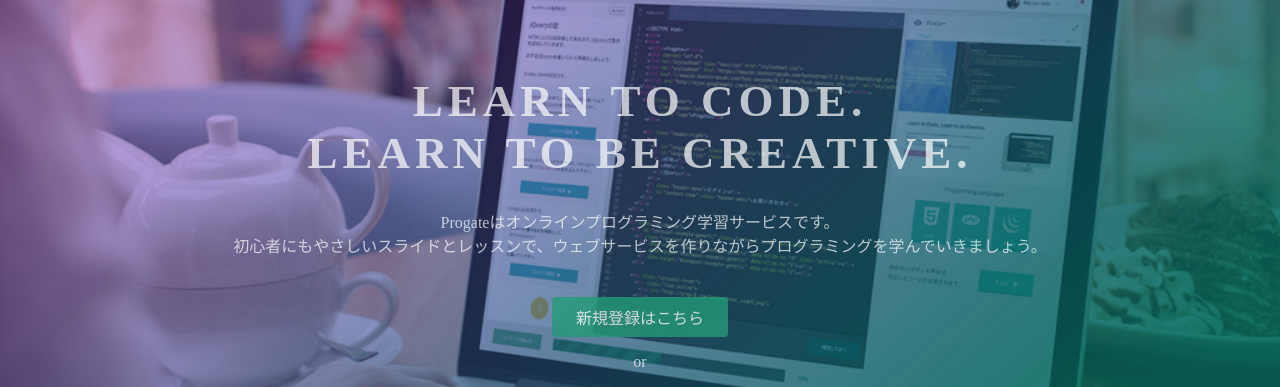
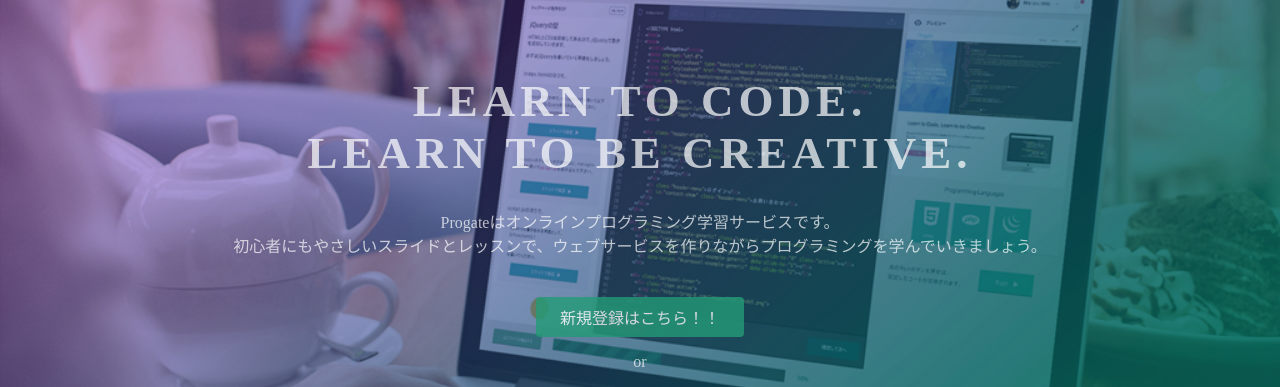
Before and after one commit to namoy/namoy.github.io, a plain HTML site: page index.html in a window 1280 px wide. Shown: the part 135-522 px from the top of the page. Drawn offline with Linux system fonts and the light colour scheme.

Commit message:
Update index.html

```diff
--- a/index.html
+++ b/index.html
@@ -26,7 +26,7 @@
       <h1>LEARN TO CODE.<br>LEARN TO BE CREATIVE.</h1>
       <p>Progateはオンラインプログラミング学習サービスです。<br>初心者にもやさしいスライドとレッスンで、ウェブサービスを作りながらプログラミングを学んでいきましょう。</p>
       <div class="btn-wrapper">
-        <a href="#" class="btn signup">新規登録はこちら</a>
+        <a href="#" class="btn signup">新規登録はこちら！！</a>
         <p>or</p>
         <a href="#" class="btn facebook"><span class="fa fa-facebook"></span>Facebookで登録</a>
         <a href="#" class="btn twitter"><span class="fa fa-twitter"></span>Twitterで登録</a>
```
